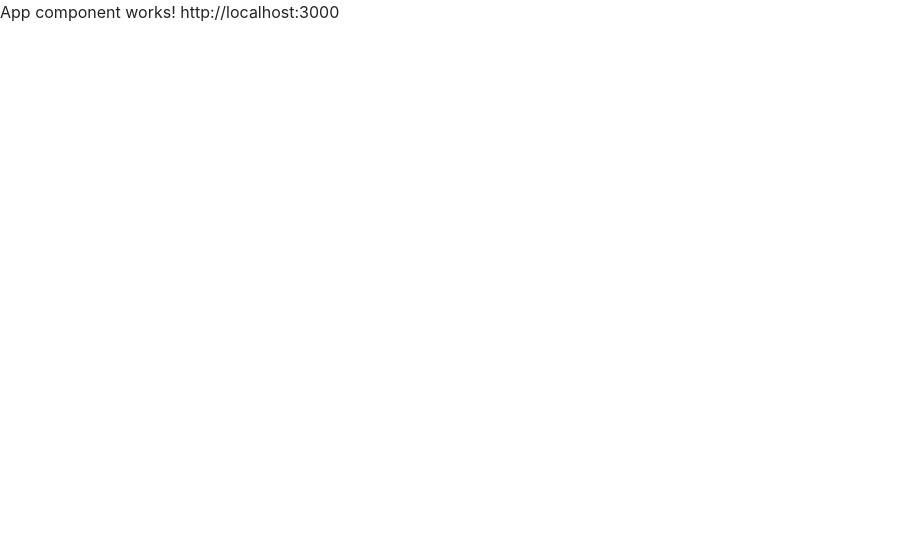
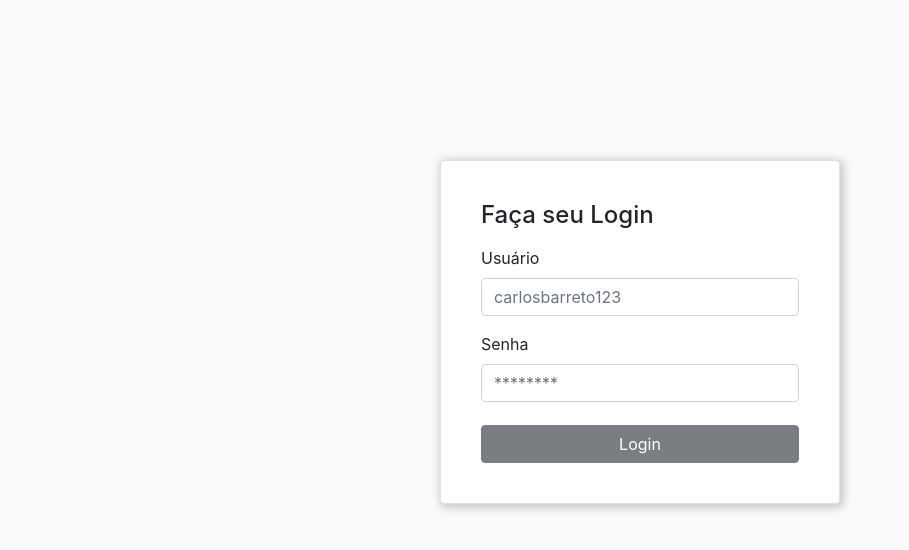
Before and after one commit to lucasalvessm/angular-boilerplate, an Angular app: page /login in a window 1280 px wide. Shown: the top 550 px of the page, without its empty margins (0-909 px from the left). Built offline with nearby package versions, Linux system fonts and the light colour scheme.

Commit message:
Create login page and some util files

```diff
--- a/src/app/app.component.html
+++ b/src/app/app.component.html
@@ -1,4 +1 @@
-<div>
-  App component works!
-  {{ title }}
-</div>
+<router-outlet></router-outlet>
--- a/src/app/app.module.ts
+++ b/src/app/app.module.ts
@@ -1,13 +1,15 @@
+import { HttpClientModule } from '@angular/common/http';
 import { NgModule } from '@angular/core';
 import { BrowserModule } from '@angular/platform-browser';
+import { NgbModule } from '@ng-bootstrap/ng-bootstrap';
 
 import { AppRoutingModule } from './app-routing.module';
 import { AppComponent } from './app.component';
-import { NgbModule } from '@ng-bootstrap/ng-bootstrap';
+import { SharedModule } from './shared/modules/shared.module';
 
 @NgModule({
   declarations: [AppComponent],
-  imports: [BrowserModule, AppRoutingModule, NgbModule],
+  imports: [BrowserModule, AppRoutingModule, NgbModule, HttpClientModule, SharedModule],
   providers: [],
   bootstrap: [AppComponent],
 })
--- /dev/null
+++ b/src/app/authorization/authorization.model.ts
@@ -0,0 +1,4 @@
+export interface LoginRequest {
+  id: number;
+  name: string;
+}
--- a/src/app/authorization/authorization.module.ts
+++ b/src/app/authorization/authorization.module.ts
@@ -1,11 +1,11 @@
 import { NgModule } from '@angular/core';
-import { CommonModule } from '@angular/common';
+import { SharedModule } from '../shared/modules/shared.module';
 
 import { AuthorizationRoutingModule } from './authorization-routing.module';
 import { LoginComponent } from './components/login/login.component';
 
 @NgModule({
   declarations: [LoginComponent],
-  imports: [CommonModule, AuthorizationRoutingModule],
+  imports: [SharedModule, AuthorizationRoutingModule],
 })
 export class AuthorizationModule {}
--- a/src/app/authorization/components/login/login.component.html
+++ b/src/app/authorization/components/login/login.component.html
@@ -1 +1,23 @@
-<p>login works!</p>
+<div class="card login-container">
+  <h4>Faça seu Login</h4>
+  <form [formGroup]="form" (submit)="onSubmit()" class="login-container__form" novalidate>
+    <div class="login-container__input">
+      <label for="username" class="form-label">Usuário</label>
+      <input type="text" formControlName="username" class="form-control" id="username" placeholder="carlosbarreto123" />
+      <div *ngIf="isFormFieldInvalid(form, 'username')" class="invalid-feedback">O campo deve ser preenchido.</div>
+    </div>
+
+    <div class="login-container__input">
+      <label for="password" class="form-label">Senha</label>
+      <input type="password" formControlName="password" class="form-control" id="password" placeholder="********" />
+      <div *ngIf="isFormFieldInvalid(form, 'password')" class="invalid-feedback">
+        A senha deve ter no mínimo 3 caracteres.
+      </div>
+    </div>
+
+    <button [disabled]="isFormDisabled" class="btn btn-dark login-container__button" type="submit">Login</button>
+  </form>
+  <ngb-alert class="login-container__alert" *ngIf="loginErrorMessage" type="danger" (closed)="close()">{{
+    loginErrorMessage
+  }}</ngb-alert>
+</div>
--- a/src/app/authorization/components/login/login.component.scss
+++ b/src/app/authorization/components/login/login.component.scss
@@ -0,0 +1,31 @@
+.login-container {
+  max-width: 400px;
+  justify-content: center;
+  margin: 0 auto;
+  margin-top: 20vh;
+  padding: 40px;
+  box-shadow: 2px 2px 10px 2px rgb(0 0 0 / 20%);
+
+  .login-container__form {
+    display: flex;
+    flex-direction: column;
+  }
+
+  .login-container__input {
+    margin: 8px 0px;
+  }
+
+  .login-container__button {
+    margin-top: 15px;
+  }
+
+  .login-container__alert {
+    margin-top: 15px;
+  }
+}
+
+@media (max-width: 576px) {
+  .login-container {
+    padding: 20px;
+  }
+}
--- a/src/app/authorization/components/login/login.component.ts
+++ b/src/app/authorization/components/login/login.component.ts
@@ -1,4 +1,8 @@
 import { Component, OnInit } from '@angular/core';
+import { FormBuilder, FormGroup, Validators } from '@angular/forms';
+import { AuthService } from '../../services/auth.service';
+import { finalize, take } from 'rxjs/operators';
+import { isFieldInvalid } from 'src/app/shared/utils/form-utils';
 
 @Component({
   selector: 'app-login',
@@ -6,7 +10,47 @@ import { Component, OnInit } from '@angular/core';
   styleUrls: ['./login.component.scss'],
 })
 export class LoginComponent implements OnInit {
-  constructor() {}
+  loginErrorMessage: string | undefined;
+  form: FormGroup;
+  disableButton = false;
+  isFormFieldInvalid = isFieldInvalid;
 
-  ngOnInit(): void {}
+  constructor(private fb: FormBuilder, private authService: AuthService) {
+    this.form = this.fb.group({
+      username: ['', Validators.required],
+      password: ['', [Validators.required, Validators.minLength(3)]],
+    });
+  }
+
+  public get isFormDisabled(): boolean {
+    return this.form.invalid || this.disableButton;
+  }
+
+  public ngOnInit(): void {}
+
+  public onSubmit(): void {
+    this.disableButton = true;
+    this.authService
+      .login(this.form.value)
+      .pipe(
+        take(1),
+        finalize(() => (this.disableButton = false)),
+      )
+      .subscribe(
+        (data) => {
+          console.log(data);
+        },
+        (error) => {
+          this.handleError(error);
+        },
+      );
+  }
+
+  public close(): void {
+    this.loginErrorMessage = undefined;
+  }
+
+  private handleError(error: any) {
+    this.loginErrorMessage = error.message;
+  }
 }
--- a/src/app/authorization/services/auth.service.ts
+++ b/src/app/authorization/services/auth.service.ts
@@ -1,8 +1,15 @@
+import { HttpClient } from '@angular/common/http';
 import { Injectable } from '@angular/core';
+import { Observable } from 'rxjs';
+import { LoginRequest } from '../authorization.model';
 
 @Injectable({
   providedIn: 'root',
 })
 export class AuthService {
-  constructor() {}
+  constructor(private http: HttpClient) {}
+
+  login(request: LoginRequest): Observable<any> {
+    return this.http.post('/api/login', request);
+  }
 }
--- /dev/null
+++ b/src/app/shared/utils/form-utils.ts
@@ -0,0 +1,4 @@
+import { FormGroup } from '@angular/forms';
+
+export const isFieldInvalid = (form: FormGroup, field: string): boolean =>
+  form.controls[field].invalid && form.controls[field].touched;
--- a/src/styles.scss
+++ b/src/styles.scss
@@ -2,3 +2,11 @@
 
 /* Importing Bootstrap SCSS file. */
 @import '~bootstrap/scss/bootstrap';
+
+body {
+  background-color: #fafafa;
+}
+
+.invalid-feedback {
+  display: block;
+}
```
Also changed, not shown: src/app/shared/modules/bootstrap.module.ts (added, +9 -0 lines), src/app/shared/modules/shared.module.ts (added, +11 -0 lines).
